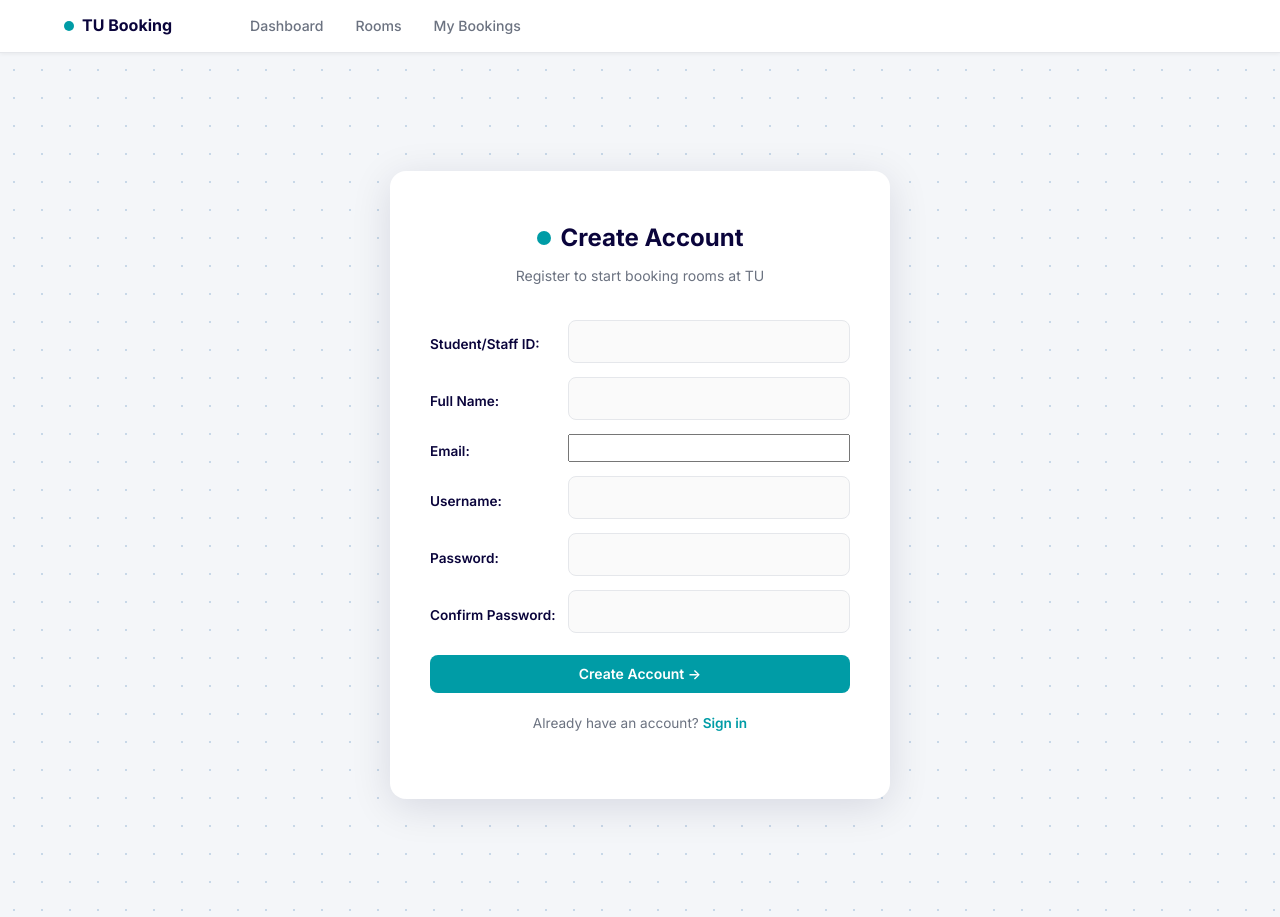
After one commit to arm280747/CN334, a Django app: page /register in a window 1280 px wide. The commit adds this page. Run offline with Django 5.2, Linux system fonts and the light colour scheme.

Commit message:
add registeration system

```diff
--- a/TUBooking/Bookingapp/models.py
+++ b/TUBooking/Bookingapp/models.py
@@ -41,7 +41,6 @@ class confirmbookingForm(forms.ModelForm):
         model = Booking
         fields = ('booking_type', 'date_start','date_end','week_type','time_start','time_end')
         labels = {
-
             'booking_type': 'Booking type',
             'date_start': 'Date start',
             'date_end': 'Date end',
@@ -49,3 +48,21 @@ class confirmbookingForm(forms.ModelForm):
             'time_start': 'Time start',
             'time_end': 'Time end',
         }
+
+class RegisterForm(forms.Form):
+    user_id       = forms.CharField(max_length=30, label='Student/Staff ID')
+    name          = forms.CharField(max_length=100, label='Full Name')
+    email         = forms.EmailField(max_length=50, label='Email')
+    username      = forms.CharField(max_length=50, label='Username')
+    password      = forms.CharField(max_length=50, label='Password',
+                                    widget=forms.PasswordInput)
+    confirm_password = forms.CharField(max_length=50, label='Confirm Password',
+                                       widget=forms.PasswordInput)
+
+    def clean(self):
+        cleaned = super().clean()
+        pw  = cleaned.get('password')
+        cpw = cleaned.get('confirm_password')
+        if pw and cpw and pw != cpw:
+            raise forms.ValidationError('Passwords do not match.')
+        return cleaned
--- a/TUBooking/Bookingapp/templates/Bookingapp/login.html
+++ b/TUBooking/Bookingapp/templates/Bookingapp/login.html
@@ -23,6 +23,11 @@
             </button>
         </form>
 
+        <p style="text-align: center; margin-top: 20px; font-size: 0.85rem; color: var(--muted);">
+            Don't have an account?
+            <a href="{% url 'register' %}" style="font-weight: 600;">Create one</a>
+        </p>
+
     </div>
 </div>
 {% endblock %}
--- /dev/null
+++ b/TUBooking/Bookingapp/templates/Bookingapp/register.html
@@ -0,0 +1,49 @@
+{% extends "base.html" %}
+{% load static %}
+
+{% block title %}Register | TU Booking{% endblock %}
+
+{% block content %}
+<div class="tu-login-wrap">
+    <div class="tu-login-card" style="max-width: 500px;">
+
+        <div class="tu-login-logo">
+            <div class="tu-login-logo-dot"></div>
+            <span>Create Account</span>
+        </div>
+        <p class="tu-login-subtitle">Register to start booking rooms at TU</p>
+
+        {% if error %}
+        <div style="background: #fff3cd; border: 1px solid #ffc107; color: #856404;
+                    border-radius: 8px; padding: 10px 14px; font-size: 0.85rem; margin-bottom: 16px;">
+            ⚠️ {{ error }}
+        </div>
+        {% endif %}
+
+        {% if form.non_field_errors %}
+        <div style="background: #f8d7da; border: 1px solid #f5c2c7; color: #842029;
+                    border-radius: 8px; padding: 10px 14px; font-size: 0.85rem; margin-bottom: 16px;">
+            {% for err in form.non_field_errors %}
+                ❌ {{ err }}
+            {% endfor %}
+        </div>
+        {% endif %}
+
+        <form method="POST">
+            {% csrf_token %}
+            <table class="tu-login-table" style="width:100%">
+                {{ form.as_table }}
+            </table>
+            <button class="btn-tu-primary" style="width:100%; justify-content: center; margin-top: 8px;" type="submit">
+                Create Account &rarr;
+            </button>
+        </form>
+
+        <p style="text-align: center; margin-top: 20px; font-size: 0.85rem; color: var(--muted);">
+            Already have an account?
+            <a href="{% url 'login' %}" style="font-weight: 600;">Sign in</a>
+        </p>
+
+    </div>
+</div>
+{% endblock %}
--- a/TUBooking/Bookingapp/urls.py
+++ b/TUBooking/Bookingapp/urls.py
@@ -5,6 +5,7 @@ from . import views
 urlpatterns = [
     path('', views.Login, name="login"),
     path('login', views.Login, name="login"),
+    path('register', views.Register, name="register"),
     path('logout', views.Logout, name="logout"),
     path('home', views.Home, name="home"),
     path('booking', views.room_booking, name="booking"),
--- a/TUBooking/Bookingapp/views.py
+++ b/TUBooking/Bookingapp/views.py
@@ -1,5 +1,5 @@
 from django.shortcuts import render, redirect
-from Bookingapp.models import User, LoginForm, Room, confirmbookingForm, Booking
+from Bookingapp.models import User, LoginForm, Room, confirmbookingForm, Booking, RegisterForm
 from django.http import HttpResponse
 
 
@@ -91,3 +91,28 @@ def Booked(request):
     }
 
     return render(request, "Bookingapp/booking.html", data)
+
+def Register(request):
+    form = RegisterForm()
+    error = None
+
+    if request.method == 'POST':
+        form = RegisterForm(request.POST)
+        if form.is_valid():
+            username = form.cleaned_data['username']
+
+            # Check duplicate username
+            if User.objects.filter(username=username).exists():
+                error = 'Username already taken. Please choose another.'
+            else:
+                User.objects.create(
+                    user_id  = form.cleaned_data['user_id'],
+                    name     = form.cleaned_data['name'],
+                    email    = form.cleaned_data['email'],
+                    username = username,
+                    password = form.cleaned_data['password'],
+                    role     = 'lecturer',   # default role
+                )
+                return redirect('login')
+
+    return render(request, 'Bookingapp/register.html', {'form': form, 'error': error})
```
